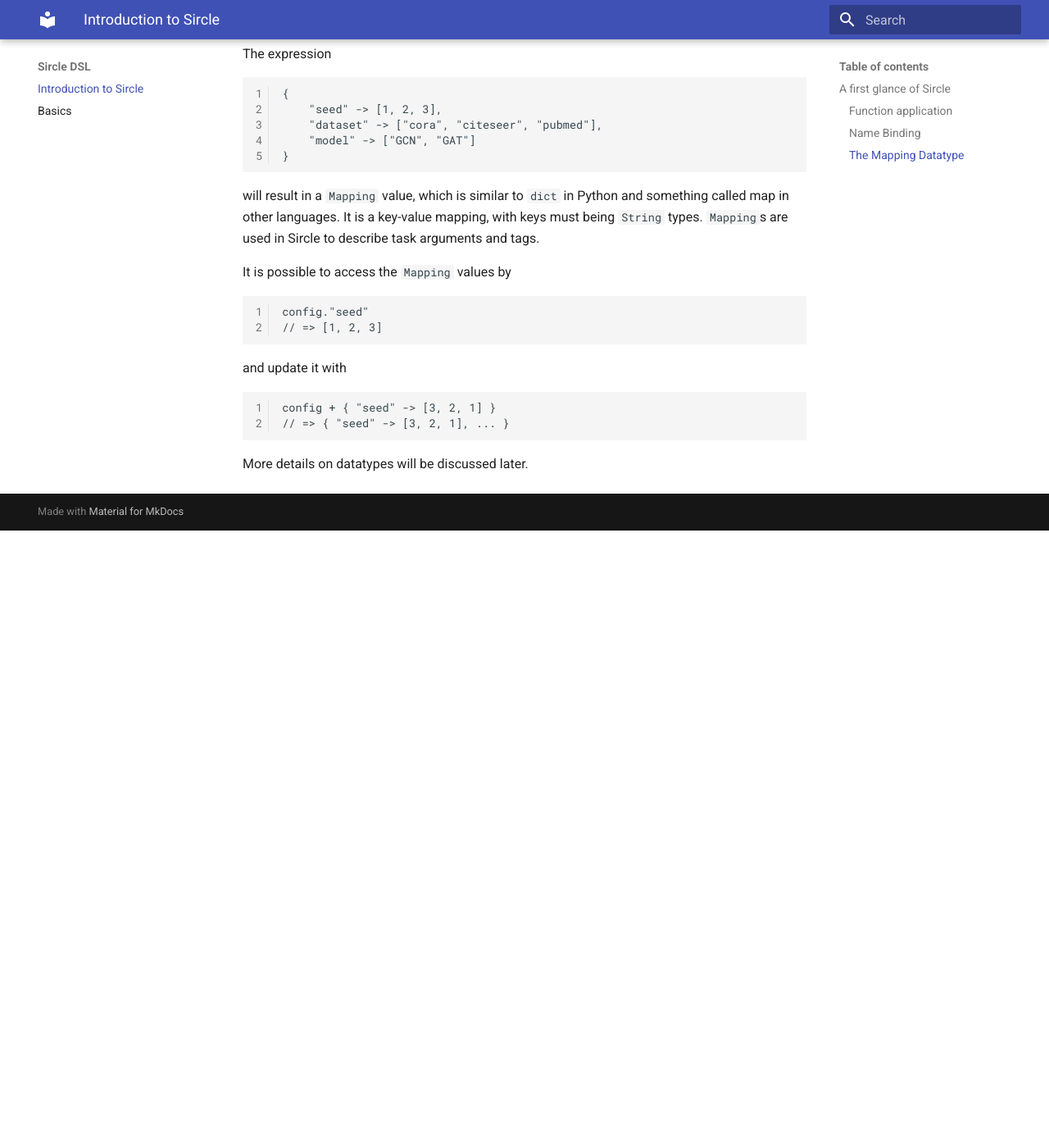
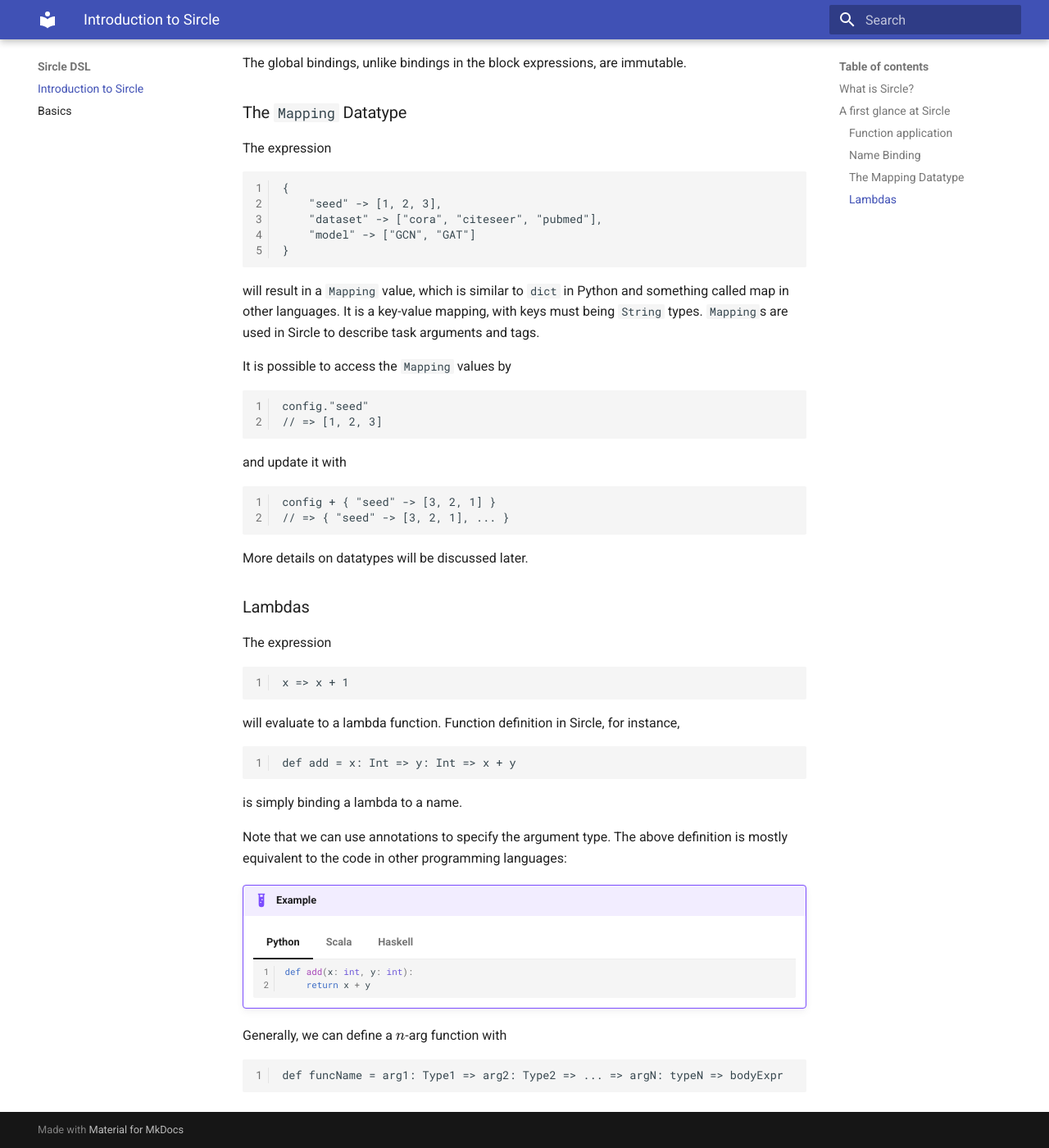
Before and after one commit to CoordML/coordml.github.io, an MkDocs documentation site: the page built from docs/sircle_dsl/introduction.md, in a window 1280 px wide and 1400 px high, scrolled down 2955 px. Shown: the whole window at 82% size. Built offline with MkDocs 1.6.1 and Material for MkDocs 9.7.7, drawn with Linux system fonts in a browser that asks for light colours; before the commit the page ends 3602 px from its top, so only the background shows below that; some of the changed text lies outside the part shown.

Commit message:
Update introduction.md

````diff
--- a/docs/sircle_dsl/introduction.md
+++ b/docs/sircle_dsl/introduction.md
@@ -1,11 +1,14 @@
 # Introduction to Sircle
+
+## What is Sircle?
 
 Sircle is a powerful DSL for defining tasks. It is in functional style, supporting first-class functions and currying.
 
 The core of Sircle is the `Task` datatype. It is possible to construct a computational task with
-```
-mkTask "main.py" { "seed" -> 123, "base_model" -> "GCN" } { "base_model" -> "GCN" }
-```
+!!! example
+    ```
+    mkTask "main.py" { "seed" -> 123, "base_model" -> "GCN" } { "base_model" -> "GCN" }
+    ```
 This will create a task with executable `main.py` and arguments. It may be executed by the runner with something like
 ```
 python main.py --seed 123 --base_model GCN  # ... and some other flags
@@ -42,7 +45,7 @@ def resolve = config => mkPar {
 
 On the other hand, from the short example above, we can see some basic properties of Sircle.
 
-## A first glance of Sircle
+## A first glance at Sircle
 
 ### Function application
 
@@ -125,3 +128,41 @@ config + { "seed" -> [3, 2, 1] }
 ```
 
 More details on datatypes will be discussed later.
+
+### Lambdas
+
+The expression
+```
+x => x + 1
+```
+will evaluate to a lambda function. Function definition in Sircle, for instance,
+```
+def add = x: Int => y: Int => x + y
+```
+is simply binding a lambda to a name.
+
+Note that we can use annotations to specify the argument type. The above definition is mostly equivalent to the code in other programming languages:
+
+!!! example
+
+    === "Python"
+        ```Python
+        def add(x: int, y: int):
+            return x + y
+        ```
+
+    === "Scala"
+        ```Scala
+        val add = (x: Int, y: Int) => x + y
+        ```
+
+    === "Haskell"
+        ```Haskell
+        add :: Int -> Int -> Int
+        add x y = x + y
+        ```
+
+Generally, we can define a $n$-arg function with
+```
+def funcName = arg1: Type1 => arg2: Type2 => ... => argN: typeN => bodyExpr
+```
````
